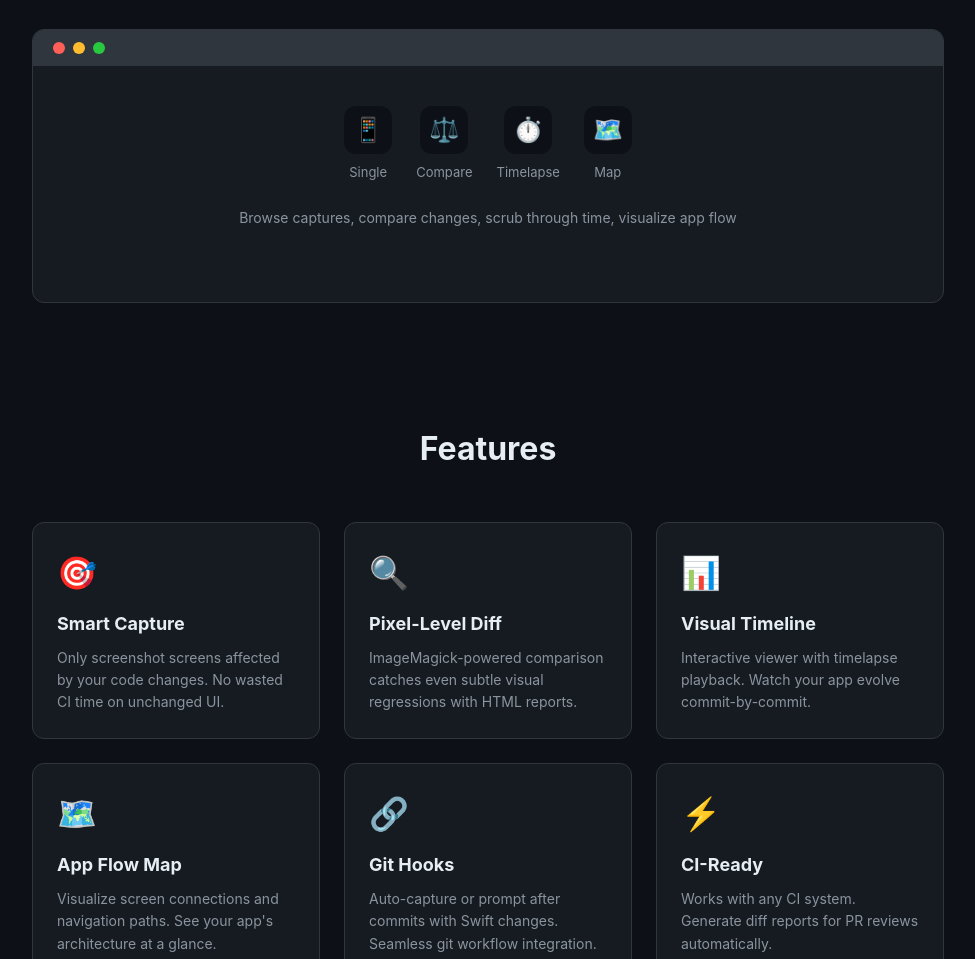
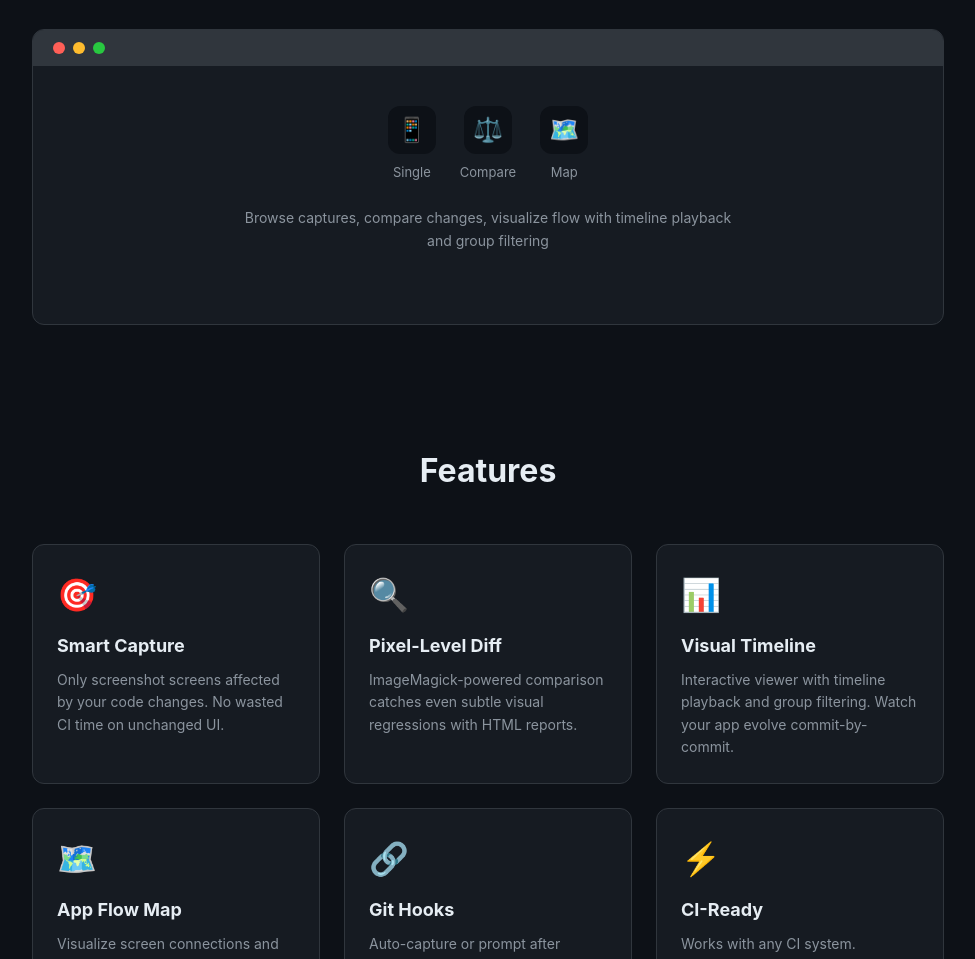
Before and after one commit to dontoisme/darwin, a plain HTML site: page docs/index.html in a window 1280 px wide. Shown: the part 1026-1985 px from the top of the page, without its empty margins (152-1127 px from the left). Drawn offline with Linux system fonts and the light colour scheme.

Commit message:
docs: Update README and landing page for viewer improvements
- Update viewer description: 3 modes instead of 4 (removed Timelapse)
- Document new features: group filtering, mouse-centered zoom, timeline in Map view
- Add darwin manifest sync command to docs
- Mention auto-viewer regeneration after captures
- Update landing page demo preview to show 3 modes

🤖 Generated with [Claude Code](https://claude.com/claude-code)

Co-Authored-By: Claude <noreply@anthropic.com>

```diff
--- a/docs/index.html
+++ b/docs/index.html
@@ -539,16 +539,12 @@
                             <span class="demo-mode-label">Compare</span>
                         </div>
                         <div class="demo-mode">
-                            <div class="demo-mode-icon">⏱️</div>
-                            <span class="demo-mode-label">Timelapse</span>
-                        </div>
-                        <div class="demo-mode">
                             <div class="demo-mode-icon">🗺️</div>
                             <span class="demo-mode-label">Map</span>
                         </div>
                     </div>
                     <p style="color: var(--text-muted); font-size: 14px;">
-                        Browse captures, compare changes, scrub through time, visualize app flow
+                        Browse captures, compare changes, visualize flow with timeline playback and group filtering
                     </p>
                 </div>
             </div>
@@ -570,7 +566,7 @@
                 <div class="feature">
                     <div class="feature-icon">📊</div>
                     <h3>Visual Timeline</h3>
-                    <p>Interactive viewer with timelapse playback. Watch your app evolve commit-by-commit.</p>
+                    <p>Interactive viewer with timeline playback and group filtering. Watch your app evolve commit-by-commit.</p>
                 </div>
                 <div class="feature">
                     <div class="feature-icon">🗺️</div>
```
Also changed, not shown: 1 other file.
